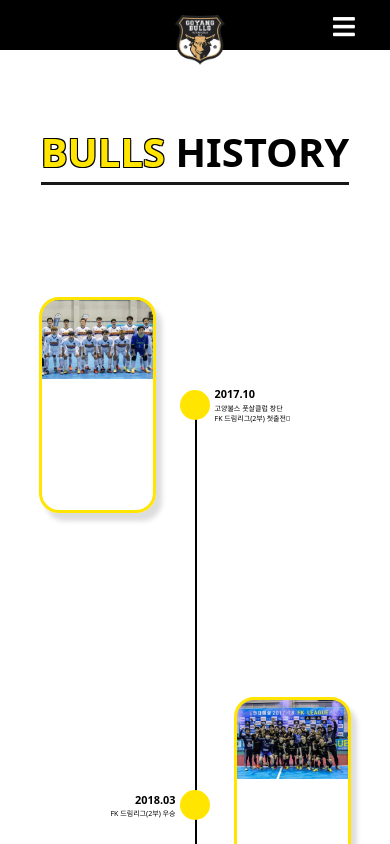
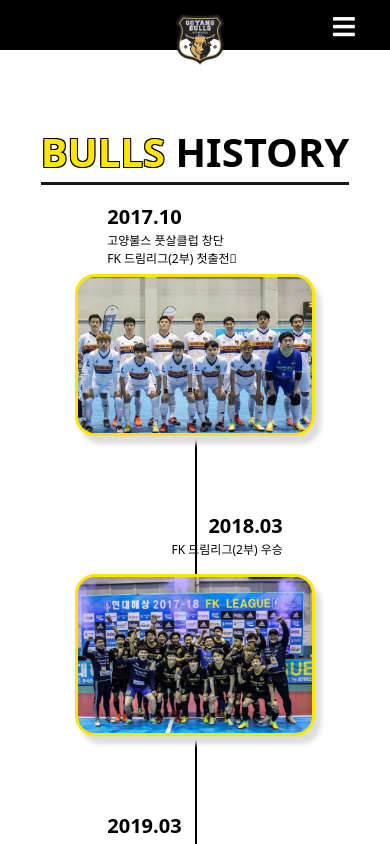
Before and after one commit to gentlysharp/gybulls-next-homepage, a Next.js app: page /history in a window 390 px wide. Shown: the top 844 px of the page. Built offline with nearby package versions, Linux system fonts and the light colour scheme.

Commit message:
history mobile design

```diff
--- a/styles/History.module.css
+++ b/styles/History.module.css
@@ -23,8 +23,11 @@
 
 .history__img_card {
   /* width: 50%; */
-  width: 50%;
-  min-height: 400px;
+  width: 50vw;
+  height: 40vw;
+  min-height: 300px;
+  min-width: 400px;
+  max-width: 600px;
   display: flex;
   flex-direction: column;
   justify-content: center;
@@ -32,7 +35,7 @@
 }
 
 .history__img_card_img {
-  background-size:contain;
+  background-size:cover;
   background-repeat:no-repeat;
   width:100%;
   min-width: 60%;
@@ -72,3 +75,34 @@
   width: 2px;
   background-color: #000;
 }
+
+
+@media screen and (max-width: 690px) {
+
+  .history__img_card {
+    position: relative;
+  }
+
+  .history__discription_card {
+    position: absolute;
+    top: -40%;
+    /* left: 15%; */
+    /* width: 70%; */
+    display: flex;
+    flex-direction: column;
+    justify-content: center;
+    align-items: center;
+  }
+
+  .history__discription_card h3 {
+    width: 90%;
+    font-size: 20px;
+    font-weight: bold;
+  }
+
+  .history__discription_card p{
+    width: 90%;
+    font-size: 12px;
+  }
+
+}
```
